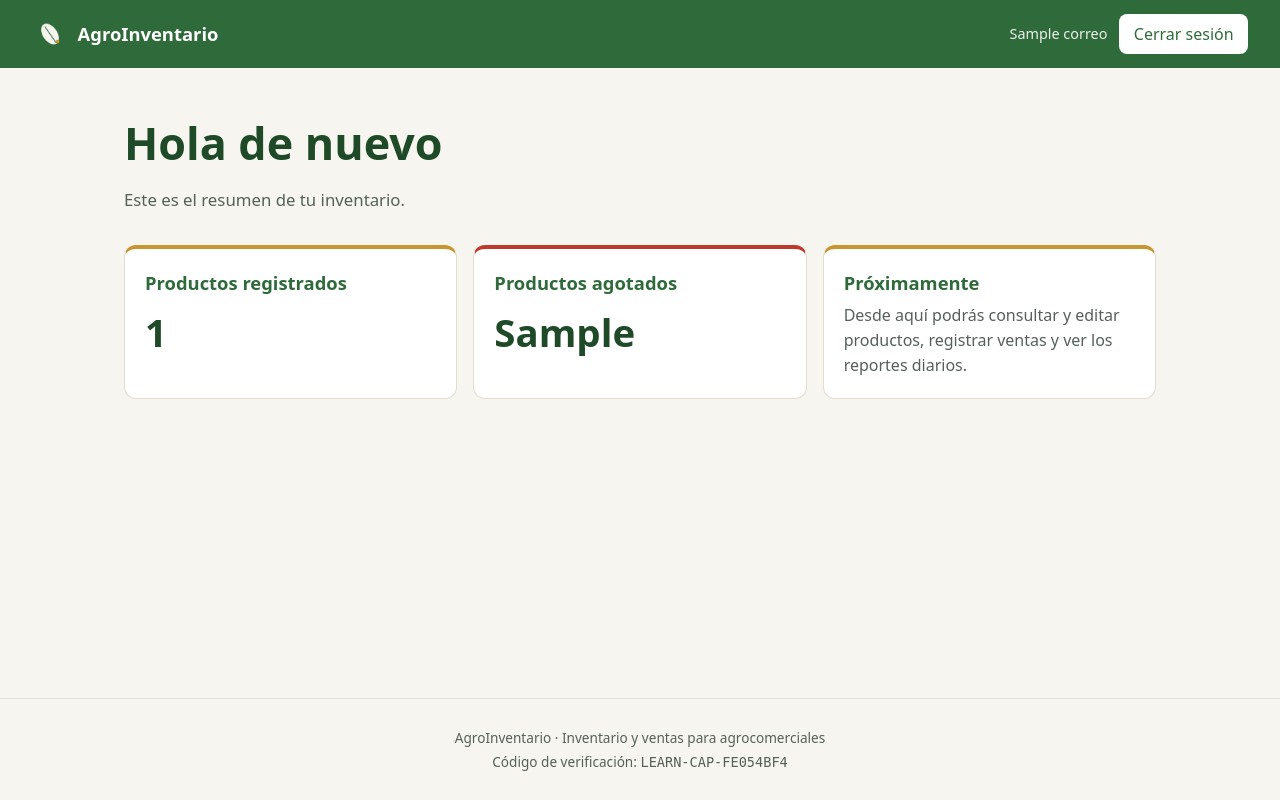
After one commit to Isosa9/Agro-Inventario, a FastAPI app: template src/inventario/web/templates/portal.html in a window 1280 px wide. The commit adds this page. Run offline with FastAPI, Linux system fonts and the light colour scheme; the template is opened without the code that fills it: most values are stand-ins (such as "Sample title", 1, 10 or a date in 2020).

Commit message:
feat: agregar portal privado protegido por sesión

```diff
--- a/public/css/estilos.css
+++ b/public/css/estilos.css
@@ -28,6 +28,26 @@ a { color: var(--verde); }
 .encabezado {
   background: var(--verde);
   padding: 0.75rem 1rem;
+  display: flex;
+  align-items: center;
+  justify-content: space-between;
+  gap: 1rem;
+  flex-wrap: wrap;
+}
+
+.navegacion {
+  display: flex;
+  align-items: center;
+  gap: 0.75rem;
+}
+
+.navegacion form { margin: 0; }
+
+.usuario {
+  color: #fff;
+  font-size: 0.9rem;
+  opacity: 0.9;
+  word-break: break-all;
 }
 
 .marca {
@@ -96,7 +116,73 @@ a { color: var(--verde); }
   font-weight: 600;
 }
 
+.boton {
+  border: 0;
+  font: inherit;
+  cursor: pointer;
+}
+
 .boton:hover, .boton:focus-visible { background: var(--verde-oscuro); }
+
+.boton-claro {
+  background: #fff;
+  color: var(--verde);
+  padding: 0.45rem 0.9rem;
+}
+
+.boton-claro:hover, .boton-claro:focus-visible { background: var(--crema); }
+
+/* Login */
+.panel-login {
+  max-width: 420px;
+  margin: 0 auto;
+  background: #fff;
+  border: 1px solid var(--borde);
+  border-radius: var(--radio);
+  padding: 1.5rem;
+}
+
+.panel-login h1 { margin-top: 0; color: var(--verde-oscuro); }
+
+.formulario {
+  display: flex;
+  flex-direction: column;
+  gap: 0.4rem;
+}
+
+.formulario label { font-weight: 600; margin-top: 0.6rem; }
+
+.formulario input {
+  font: inherit;
+  padding: 0.65rem 0.75rem;
+  border: 1px solid var(--borde);
+  border-radius: 8px;
+}
+
+.formulario input:focus-visible {
+  outline: 3px solid rgba(47, 107, 58, 0.35);
+  border-color: var(--verde);
+}
+
+.formulario .boton { margin-top: 1rem; }
+
+.alerta {
+  background: #fdecea;
+  color: #8a1c12;
+  border: 1px solid #f5c2bd;
+  border-radius: 8px;
+  padding: 0.65rem 0.8rem;
+}
+
+/* Portal */
+.indicador .cifra {
+  font-size: 2.4rem;
+  font-weight: 700;
+  color: var(--verde-oscuro);
+  margin: 0.25rem 0 0;
+}
+
+.alerta-borde { border-top-color: #c0392b; }
 
 .pie {
   text-align: center;
@@ -111,6 +197,7 @@ a { color: var(--verde); }
 /* Tablet */
 @media (min-width: 640px) {
   .portada h1 { font-size: 2.3rem; }
+  .panel-login { padding: 2rem; }
   .tarjetas { grid-template-columns: repeat(2, 1fr); }
   .contenido { padding: 3rem 1.5rem; }
 }
--- a/src/inventario/__init__.py
+++ b/src/inventario/__init__.py
@@ -1,4 +1,4 @@
 """Sistema de inventario y ventas para una agrocomercial."""
 
-__version__ = "0.2.0"
+__version__ = "0.3.0"
 CODIGO_VERIFICACION = "LEARN-CAP-FE054BF4"
--- a/src/inventario/web/templates/base.html
+++ b/src/inventario/web/templates/base.html
@@ -7,6 +7,7 @@
   <meta name="description" content="{% block descripcion %}Sistema de inventario y ventas para agrocomerciales: controla existencias de productos veterinarios, agroquímicos y concentrados, registra ventas y consulta tus ingresos diarios.{% endblock %}">
   <meta name="verificacion" content="{{ codigo_verificacion }}">
   <meta name="theme-color" content="#2f6b3a">
+  {% block meta_extra %}{% endblock %}
 
   <meta property="og:type" content="website">
   <meta property="og:site_name" content="AgroInventario">
@@ -30,6 +31,9 @@
       <img src="/iconos/icono-192.png" alt="" width="36" height="36">
       <span>AgroInventario</span>
     </a>
+    <nav class="navegacion" aria-label="Principal">
+      {% block navegacion %}<a class="boton boton-claro" href="/login">Ingresar</a>{% endblock %}
+    </nav>
   </header>
 
   <main class="contenido">
--- /dev/null
+++ b/src/inventario/web/templates/portal.html
@@ -0,0 +1,33 @@
+{% extends "base.html" %}
+
+{% block titulo %}Portal · AgroInventario{% endblock %}
+{% block meta_extra %}<meta name="robots" content="noindex, nofollow">{% endblock %}
+
+{% block navegacion %}
+<span class="usuario">{{ correo }}</span>
+<form method="post" action="/logout">
+  <button class="boton boton-claro" type="submit">Cerrar sesión</button>
+</form>
+{% endblock %}
+
+{% block contenido %}
+<section class="portada">
+  <h1>Hola de nuevo</h1>
+  <p class="bajada">Este es el resumen de tu inventario.</p>
+</section>
+
+<section class="tarjetas" aria-label="Resumen del inventario">
+  <article class="tarjeta indicador">
+    <h2>Productos registrados</h2>
+    <p class="cifra">{{ total_productos }}</p>
+  </article>
+  <article class="tarjeta indicador {% if productos_agotados %}alerta-borde{% endif %}">
+    <h2>Productos agotados</h2>
+    <p class="cifra">{{ productos_agotados }}</p>
+  </article>
+  <article class="tarjeta">
+    <h2>Próximamente</h2>
+    <p>Desde aquí podrás consultar y editar productos, registrar ventas y ver los reportes diarios.</p>
+  </article>
+</section>
+{% endblock %}
```
Also changed, not shown: src/inventario/web/app.py (+19 -26 lines), src/inventario/web/portal.py (added, +39 -0 lines).
